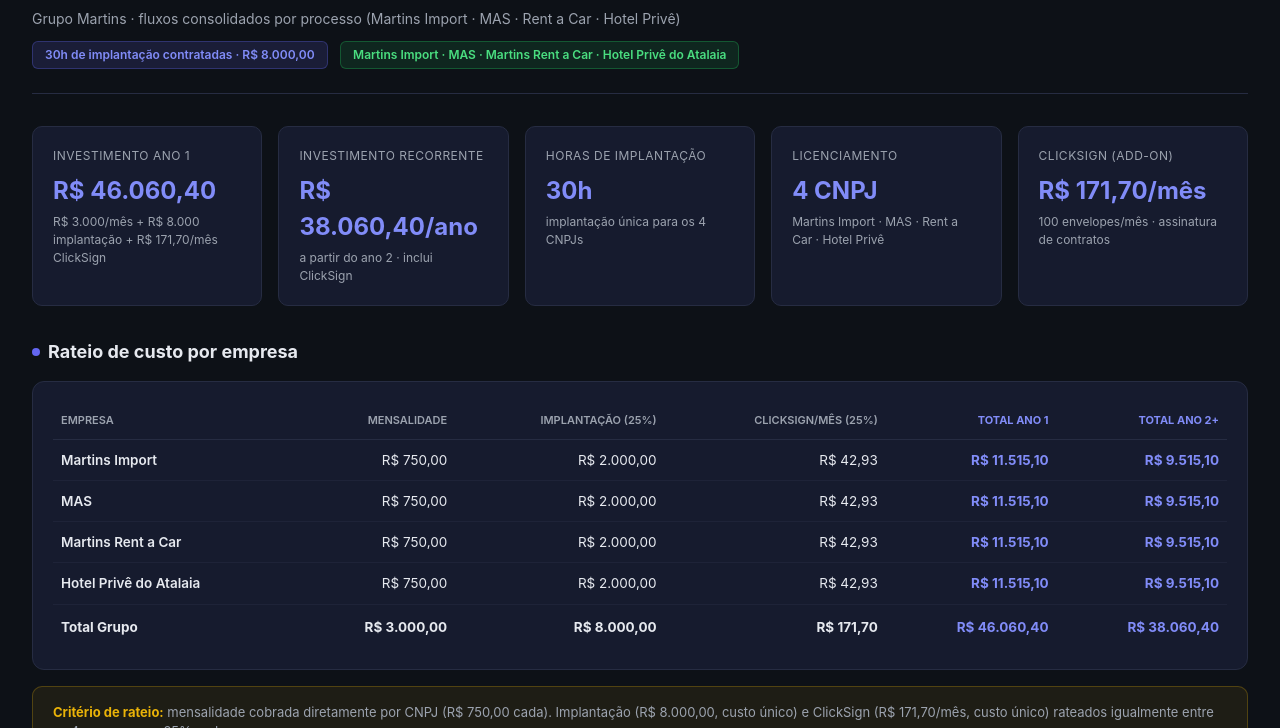
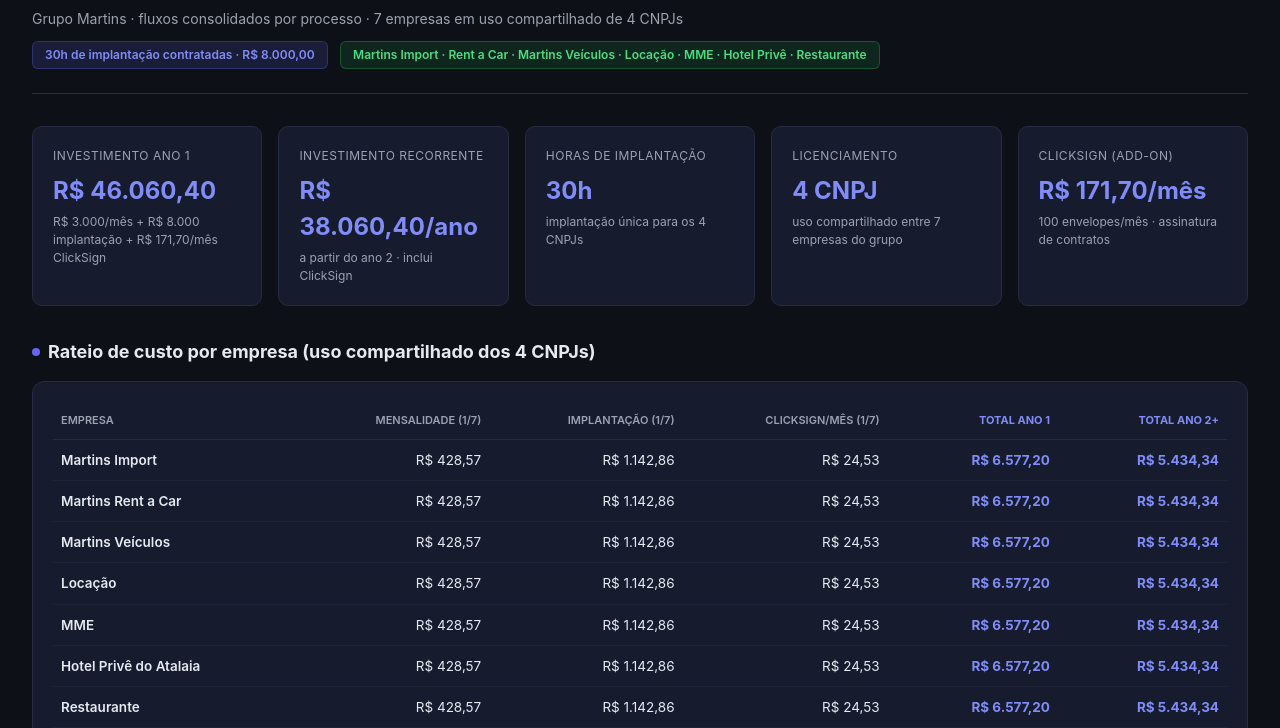
Before and after one commit to elielson60/holmes, a plain HTML site: page index.html in a window 1280 px wide. Shown: the part 72-800 px from the top of the page. Drawn offline with nearby package versions, Linux system fonts and the light colour scheme.

Commit message:
Add files via upload

```diff
--- a/index.html
+++ b/index.html
@@ -170,9 +170,9 @@
 
   <header>
     <h1>Plano de Implantação — Holmes BPM</h1>
-    <div class="subtitle">Grupo Martins · fluxos consolidados por processo (Martins Import · MAS · Rent a Car · Hotel Privê)</div>
+    <div class="subtitle">Grupo Martins · fluxos consolidados por processo · 7 empresas em uso compartilhado de 4 CNPJs</div>
     <div class="badge">30h de implantação contratadas · R$ 8.000,00</div>
-    <div class="badge" style="margin-left:8px; background: rgba(34,197,94,0.12); color:#4ade80; border-color: rgba(34,197,94,0.3);">Martins Import · MAS · Martins Rent a Car · Hotel Privê do Atalaia</div>
+    <div class="badge" style="margin-left:8px; background: rgba(34,197,94,0.12); color:#4ade80; border-color: rgba(34,197,94,0.3);">Martins Import · Rent a Car · Martins Veículos · Locação · MME · Hotel Privê · Restaurante</div>
   </header>
 
   <div class="kpi-grid">
@@ -194,7 +194,7 @@
     <div class="kpi-card">
       <div class="kpi-label">Licenciamento</div>
       <div class="kpi-value">4 CNPJ</div>
-      <div class="kpi-sub">Martins Import · MAS · Rent a Car · Hotel Privê</div>
+      <div class="kpi-sub">uso compartilhado entre 7 empresas do grupo</div>
     </div>
     <div class="kpi-card">
       <div class="kpi-label">ClickSign (add-on)</div>
@@ -204,15 +204,15 @@
   </div>
 
   <div class="section">
-    <div class="section-title"><span class="dot"></span>Rateio de custo por empresa</div>
+    <div class="section-title"><span class="dot"></span>Rateio de custo por empresa (uso compartilhado dos 4 CNPJs)</div>
     <div style="background: var(--bg-secondary); border: 1px solid var(--border); border-radius: 12px; padding: 20px; overflow-x: auto;">
       <table style="width: 100%; border-collapse: collapse; font-size: 13.5px;">
         <thead>
           <tr style="border-bottom: 1px solid var(--border);">
             <th style="text-align: left; padding: 10px 8px; color: var(--text-secondary); font-weight: 600; text-transform: uppercase; font-size: 11px;">Empresa</th>
-            <th style="text-align: right; padding: 10px 8px; color: var(--text-secondary); font-weight: 600; text-transform: uppercase; font-size: 11px;">Mensalidade</th>
-            <th style="text-align: right; padding: 10px 8px; color: var(--text-secondary); font-weight: 600; text-transform: uppercase; font-size: 11px;">Implantação (25%)</th>
-            <th style="text-align: right; padding: 10px 8px; color: var(--text-secondary); font-weight: 600; text-transform: uppercase; font-size: 11px;">ClickSign/mês (25%)</th>
+            <th style="text-align: right; padding: 10px 8px; color: var(--text-secondary); font-weight: 600; text-transform: uppercase; font-size: 11px;">Mensalidade (1/7)</th>
+            <th style="text-align: right; padding: 10px 8px; color: var(--text-secondary); font-weight: 600; text-transform: uppercase; font-size: 11px;">Implantação (1/7)</th>
+            <th style="text-align: right; padding: 10px 8px; color: var(--text-secondary); font-weight: 600; text-transform: uppercase; font-size: 11px;">ClickSign/mês (1/7)</th>
             <th style="text-align: right; padding: 10px 8px; color: var(--accent-light); font-weight: 700; text-transform: uppercase; font-size: 11px;">Total Ano 1</th>
             <th style="text-align: right; padding: 10px 8px; color: var(--accent-light); font-weight: 700; text-transform: uppercase; font-size: 11px;">Total Ano 2+</th>
           </tr>
@@ -220,49 +220,73 @@
         <tbody>
           <tr style="border-bottom: 1px solid rgba(38,44,66,0.5);">
             <td style="padding: 10px 8px; font-weight: 600;">Martins Import</td>
-            <td style="text-align: right; padding: 10px 8px;">R$ 750,00</td>
-            <td style="text-align: right; padding: 10px 8px;">R$ 2.000,00</td>
-            <td style="text-align: right; padding: 10px 8px;">R$ 42,93</td>
-            <td style="text-align: right; padding: 10px 8px; color: var(--accent-light); font-weight: 700;">R$ 11.515,10</td>
-            <td style="text-align: right; padding: 10px 8px; color: var(--accent-light); font-weight: 700;">R$ 9.515,10</td>
-          </tr>
-          <tr style="border-bottom: 1px solid rgba(38,44,66,0.5);">
-            <td style="padding: 10px 8px; font-weight: 600;">MAS</td>
-            <td style="text-align: right; padding: 10px 8px;">R$ 750,00</td>
-            <td style="text-align: right; padding: 10px 8px;">R$ 2.000,00</td>
-            <td style="text-align: right; padding: 10px 8px;">R$ 42,93</td>
-            <td style="text-align: right; padding: 10px 8px; color: var(--accent-light); font-weight: 700;">R$ 11.515,10</td>
-            <td style="text-align: right; padding: 10px 8px; color: var(--accent-light); font-weight: 700;">R$ 9.515,10</td>
+            <td style="text-align: right; padding: 10px 8px;">R$ 428,57</td>
+            <td style="text-align: right; padding: 10px 8px;">R$ 1.142,86</td>
+            <td style="text-align: right; padding: 10px 8px;">R$ 24,53</td>
+            <td style="text-align: right; padding: 10px 8px; color: var(--accent-light); font-weight: 700;">R$ 6.577,20</td>
+            <td style="text-align: right; padding: 10px 8px; color: var(--accent-light); font-weight: 700;">R$ 5.434,34</td>
           </tr>
           <tr style="border-bottom: 1px solid rgba(38,44,66,0.5);">
             <td style="padding: 10px 8px; font-weight: 600;">Martins Rent a Car</td>
-            <td style="text-align: right; padding: 10px 8px;">R$ 750,00</td>
-            <td style="text-align: right; padding: 10px 8px;">R$ 2.000,00</td>
-            <td style="text-align: right; padding: 10px 8px;">R$ 42,93</td>
-            <td style="text-align: right; padding: 10px 8px; color: var(--accent-light); font-weight: 700;">R$ 11.515,10</td>
-            <td style="text-align: right; padding: 10px 8px; color: var(--accent-light); font-weight: 700;">R$ 9.515,10</td>
+            <td style="text-align: right; padding: 10px 8px;">R$ 428,57</td>
+            <td style="text-align: right; padding: 10px 8px;">R$ 1.142,86</td>
+            <td style="text-align: right; padding: 10px 8px;">R$ 24,53</td>
+            <td style="text-align: right; padding: 10px 8px; color: var(--accent-light); font-weight: 700;">R$ 6.577,20</td>
+            <td style="text-align: right; padding: 10px 8px; color: var(--accent-light); font-weight: 700;">R$ 5.434,34</td>
+          </tr>
+          <tr style="border-bottom: 1px solid rgba(38,44,66,0.5);">
+            <td style="padding: 10px 8px; font-weight: 600;">Martins Veículos</td>
+            <td style="text-align: right; padding: 10px 8px;">R$ 428,57</td>
+            <td style="text-align: right; padding: 10px 8px;">R$ 1.142,86</td>
+            <td style="text-align: right; padding: 10px 8px;">R$ 24,53</td>
+            <td style="text-align: right; padding: 10px 8px; color: var(--accent-light); font-weight: 700;">R$ 6.577,20</td>
+            <td style="text-align: right; padding: 10px 8px; color: var(--accent-light); font-weight: 700;">R$ 5.434,34</td>
+          </tr>
+          <tr style="border-bottom: 1px solid rgba(38,44,66,0.5);">
+            <td style="padding: 10px 8px; font-weight: 600;">Locação</td>
+            <td style="text-align: right; padding: 10px 8px;">R$ 428,57</td>
+            <td style="text-align: right; padding: 10px 8px;">R$ 1.142,86</td>
+            <td style="text-align: right; padding: 10px 8px;">R$ 24,53</td>
+            <td style="text-align: right; padding: 10px 8px; color: var(--accent-light); font-weight: 700;">R$ 6.577,20</td>
+            <td style="text-align: right; padding: 10px 8px; color: var(--accent-light); font-weight: 700;">R$ 5.434,34</td>
+          </tr>
+          <tr style="border-bottom: 1px solid rgba(38,44,66,0.5);">
+            <td style="padding: 10px 8px; font-weight: 600;">MME</td>
+            <td style="text-align: right; padding: 10px 8px;">R$ 428,57</td>
+            <td style="text-align: right; padding: 10px 8px;">R$ 1.142,86</td>
+            <td style="text-align: right; padding: 10px 8px;">R$ 24,53</td>
+            <td style="text-align: right; padding: 10px 8px; color: var(--accent-light); font-weight: 700;">R$ 6.577,20</td>
+            <td style="text-align: right; padding: 10px 8px; color: var(--accent-light); font-weight: 700;">R$ 5.434,34</td>
           </tr>
           <tr style="border-bottom: 1px solid rgba(38,44,66,0.5);">
             <td style="padding: 10px 8px; font-weight: 600;">Hotel Privê do Atalaia</td>
-            <td style="text-align: right; padding: 10px 8px;">R$ 750,00</td>
-            <td style="text-align: right; padding: 10px 8px;">R$ 2.000,00</td>
-            <td style="text-align: right; padding: 10px 8px;">R$ 42,93</td>
-            <td style="text-align: right; padding: 10px 8px; color: var(--accent-light); font-weight: 700;">R$ 11.515,10</td>
-            <td style="text-align: right; padding: 10px 8px; color: var(--accent-light); font-weight: 700;">R$ 9.515,10</td>
+            <td style="text-align: right; padding: 10px 8px;">R$ 428,57</td>
+            <td style="text-align: right; padding: 10px 8px;">R$ 1.142,86</td>
+            <td style="text-align: right; padding: 10px 8px;">R$ 24,53</td>
+            <td style="text-align: right; padding: 10px 8px; color: var(--accent-light); font-weight: 700;">R$ 6.577,20</td>
+            <td style="text-align: right; padding: 10px 8px; color: var(--accent-light); font-weight: 700;">R$ 5.434,34</td>
+          </tr>
+          <tr style="border-bottom: 1px solid rgba(38,44,66,0.5);">
+            <td style="padding: 10px 8px; font-weight: 600;">Restaurante</td>
+            <td style="text-align: right; padding: 10px 8px;">R$ 428,57</td>
+            <td style="text-align: right; padding: 10px 8px;">R$ 1.142,86</td>
+            <td style="text-align: right; padding: 10px 8px;">R$ 24,53</td>
+            <td style="text-align: right; padding: 10px 8px; color: var(--accent-light); font-weight: 700;">R$ 6.577,20</td>
+            <td style="text-align: right; padding: 10px 8px; color: var(--accent-light); font-weight: 700;">R$ 5.434,34</td>
           </tr>
           <tr>
             <td style="padding: 12px 8px; font-weight: 700; color: var(--text-primary);">Total Grupo</td>
             <td style="text-align: right; padding: 12px 8px; font-weight: 700;">R$ 3.000,00</td>
             <td style="text-align: right; padding: 12px 8px; font-weight: 700;">R$ 8.000,00</td>
             <td style="text-align: right; padding: 12px 8px; font-weight: 700;">R$ 171,70</td>
-            <td style="text-align: right; padding: 12px 8px; font-weight: 700; color: var(--accent-light);">R$ 46.060,40</td>
-            <td style="text-align: right; padding: 12px 8px; font-weight: 700; color: var(--accent-light);">R$ 38.060,40</td>
+            <td style="text-align: right; padding: 12px 8px; font-weight: 700; color: var(--accent-light);">R$ 46.040,40</td>
+            <td style="text-align: right; padding: 12px 8px; font-weight: 700; color: var(--accent-light);">R$ 38.040,42</td>
           </tr>
         </tbody>
       </table>
     </div>
     <div class="footer-note" style="margin-top:16px;">
-      <strong>Critério de rateio:</strong> mensalidade cobrada diretamente por CNPJ (R$ 750,00 cada). Implantação (R$ 8.000,00, custo único) e ClickSign (R$ 171,70/mês, custo único) rateados igualmente entre as 4 empresas — 25% cada.
+      <strong>Critério de rateio:</strong> contrato licencia 4 CNPJs (Martins Import, MAS, Martins Rent a Car, Hotel Privê do Atalaia), mas a operação será compartilhada entre 7 empresas do grupo (Martins Import, Martins Rent a Car, Martins Veículos, Locação, MME, Hotel Privê, Restaurante). Mensalidade (R$ 3.000,00), implantação (R$ 8.000,00, custo único) e ClickSign (R$ 171,70/mês) rateados igualmente entre as 7 — 1/7 (≈14,3%) cada.
     </div>
   </div>
 
```
